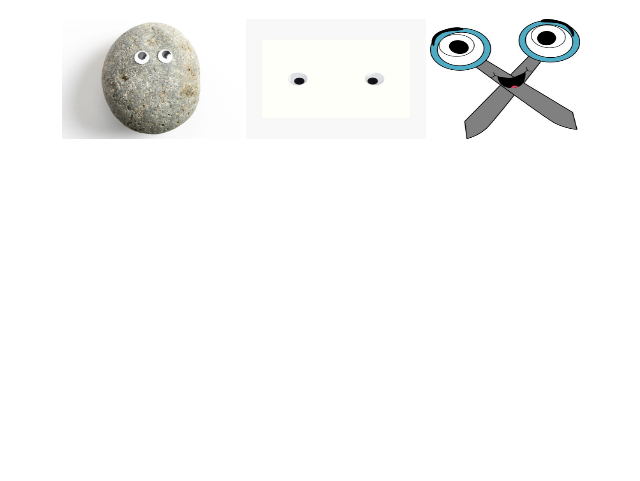
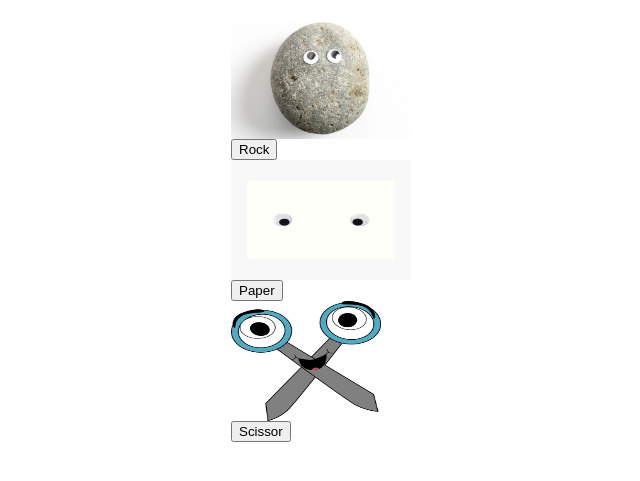
Before and after one commit to Namrone/rock-paper-scissors, a plain HTML site: page index.html in a window 1280 px wide. Shown: the part 69-550 px from the top of the page, without its empty margins (319-959 px from the left). Drawn offline with Linux system fonts and the light colour scheme.

Commit message:
Fixed javaScript so button clicks continue the game properly; however, the game is not keeping score correctly & css format is not as I would like

```diff
--- a/javascript.js
+++ b/javascript.js
@@ -23,71 +23,62 @@ function playRound(playerSelection, computerSelection){
     }
 }
 
-function createThreeChoice(){
 const rockChoice = document.querySelector(".rock");
 const rockBtn = document.createElement("BUTTON");
 rockBtn.textContent = "Rock";
-    rockBtn.className = "button";
 
 const paperChoice = document.querySelector(".paper");
 const paperBtn = document.createElement("BUTTON");
 paperBtn.textContent = "Paper";
-    paperBtn.className = "button";
 
 const scissorsChoice = document.querySelector(".scissors");
 const scissorsBtn = document.createElement("BUTTON");
 scissorsBtn.textContent = "Scissor";
-    scissorsBtn.className = "button";
 
-    rockChoice.appendChild(rockBtn);
-    paperChoice.appendChild(paperBtn);
-    scissorsChoice.appendChild(scissorsBtn);
+rockChoice.parentNode.insertBefore(rockBtn, rockChoice.nextSibling);
+paperChoice.parentNode.insertBefore(paperBtn, paperChoice.nextSibling);
+scissorsChoice.parentNode.insertBefore(scissorsBtn, scissorsChoice.nextSibling);
 
-    rockBtn.addEventListener("click", () => "rock");
-    paperBtn.addEventListener("click", () => "paper");
-    scissorsBtn.addEventListener("click", () => "scissors");
+function startGame(){
+    rockBtn.addEventListener("click", () => playGame("rock"));
+    paperBtn.addEventListener("click", () => playGame("paper"));
+    scissorsBtn.addEventListener("click", () => playGame("scissors"));
 }
 
-function deleteButton(){
-    const removal = document.getElementsByClassName("button");
-    while(removal.length > 0){removal[0].parentNode.removeChild(removal[0]);}
+const scoreBoard = document.querySelector(".content");
+const playAgain = document.createElement("BUTTON");
+playAgain.textContent = "Play Again";
+
+const score = document.createElement("p")
+
+function removeScore(){
+    scoreBoard.removeChild(playAgain);
+    scoreBoard.removeChild(score);
 }
 
 function displayScore(playerWin, computerWin){
-    const scoreBoard = document.querySelector(".content");
-    const playAgain = document.createElement("BUTTON");
-    playAgain.textContent = "Play Again";
-    playAgain.className = "button";
-
-    const score = document.createElement("p")
     score.textContent = "The score is Player Wins: " + playerWin + " to Computer Wins: " + computerWin;
-    score.className = "button";
-
+    console.log(playerWin, computerWin);
     scoreBoard.appendChild(playAgain);
     scoreBoard.appendChild(score);
 
-    playAgain.addEventListener("click", deleteButton());
+    playAgain.addEventListener("click", () => {
+        removeScore();
+        startGame();
+    });
 }
 
-function playGame(){
-    const playerSelection = createThreeChoice();
+function playGame(playerSelection){
     const computerSelection = getComputerChoice();
     let result = playRound(playerSelection, computerSelection);
     if(result == 1){
         playerWin += 1;
-        deleteButton();
-        displayScore(playerWin, computerWin);
     }
     else if(result == 2){
         computerWin += 1;
-        deleteButton();
+    }
     displayScore(playerWin, computerWin);
-    }
-    else{
-        deleteButton();
-        displayScore(playerWin, computerWin);
-    }
 }
 
 let playerWin = 0, computerWin = 0;
-playGame();
+startGame();
--- a/stylesheet.css
+++ b/stylesheet.css
@@ -4,3 +4,9 @@ body{
     align-items: center;
     justify-content: center;
 }
+
+.rock, .paper, .scissors{
+    display: flex;
+    flex-direction: column;
+    align-items: center;
+}
```
Lines whose indentation alone changed are shown as unchanged.
